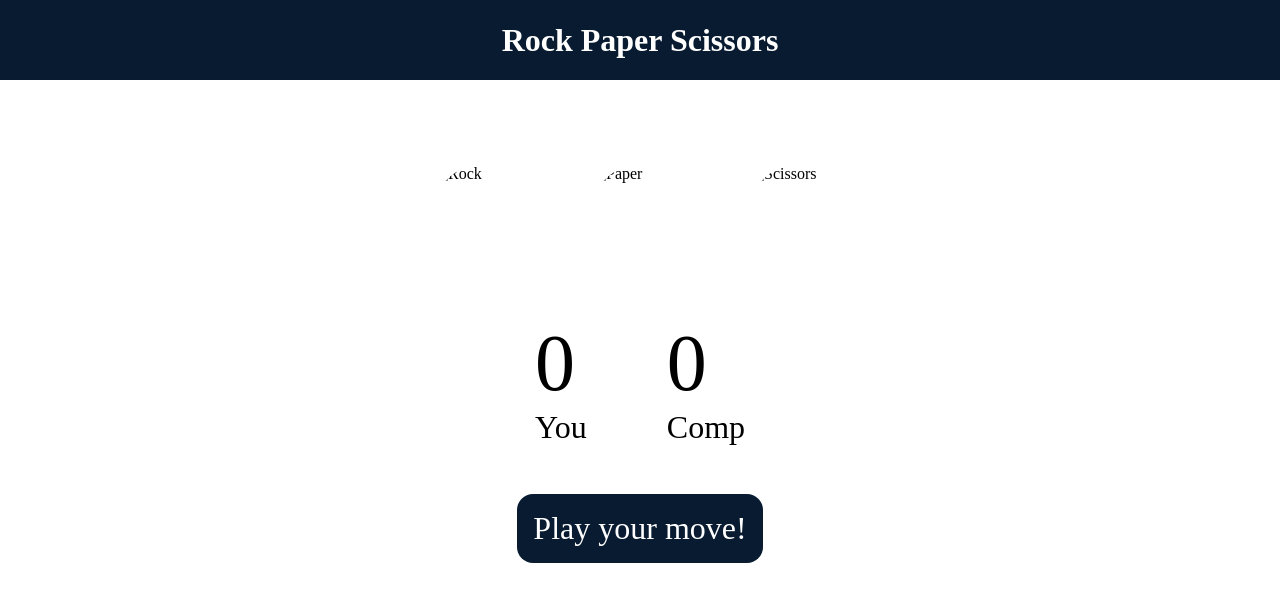
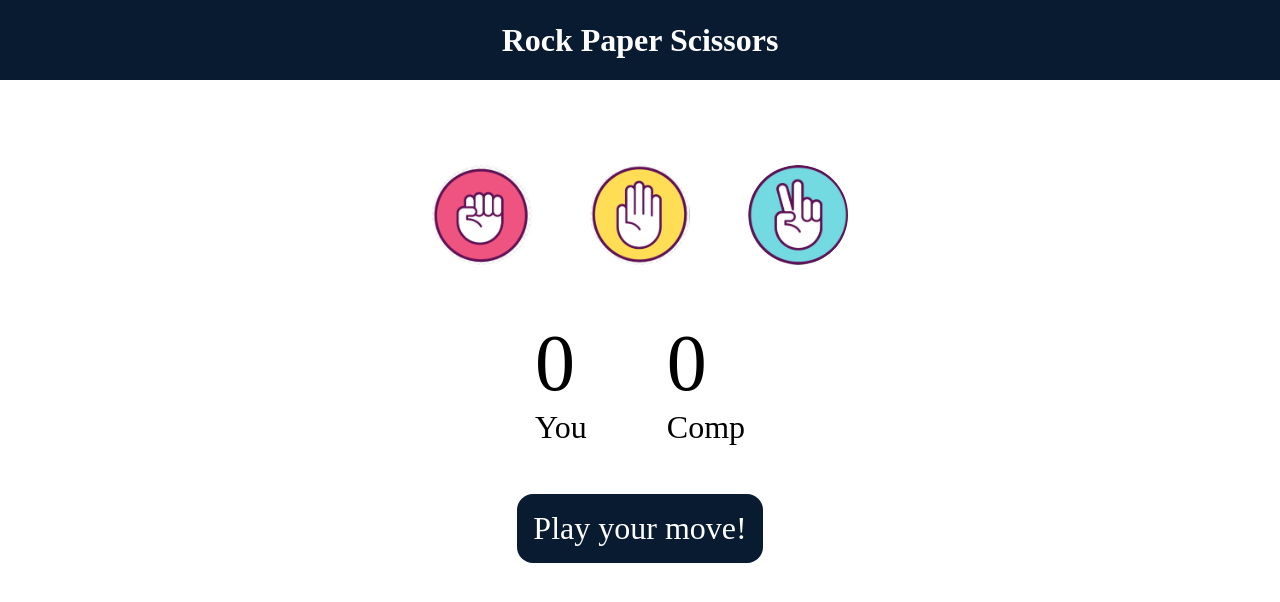
Before and after one commit to harshitakoranga/Rock-Paper-and-Scissors, a plain HTML site: page index.html in a window 1280 px wide. Drawn offline with Linux system fonts and the light colour scheme.

Commit message:
Update index.html
Just change the address of images as in VS those were in a single folder now these are out of folder

```diff
--- a/index.html
+++ b/index.html
@@ -10,13 +10,13 @@
     <h1>Rock Paper Scissors</h1>
     <div class="choices">
         <div class="choice" id="Rock">
-            <img src="/images/Screenshot 2024-07-15 143225.png" alt="Rock">
+            <img src="/Screenshot 2024-07-15 143225.png" alt="Rock">
         </div>
         <div class="choice" id="Paper">
-            <img src="/images/Screenshot 2024-07-15 143242.png" alt="Paper">
+            <img src="/Screenshot 2024-07-15 143242.png" alt="Paper">
         </div>
         <div class="choice" id="Scissor">
-            <img src="/images/Screenshot 2024-07-15 143210.png " alt="Scissors">
+            <img src="/Screenshot 2024-07-15 143210.png " alt="Scissors">
         </div>
     </div>
     <div class="Score-Board">
```
